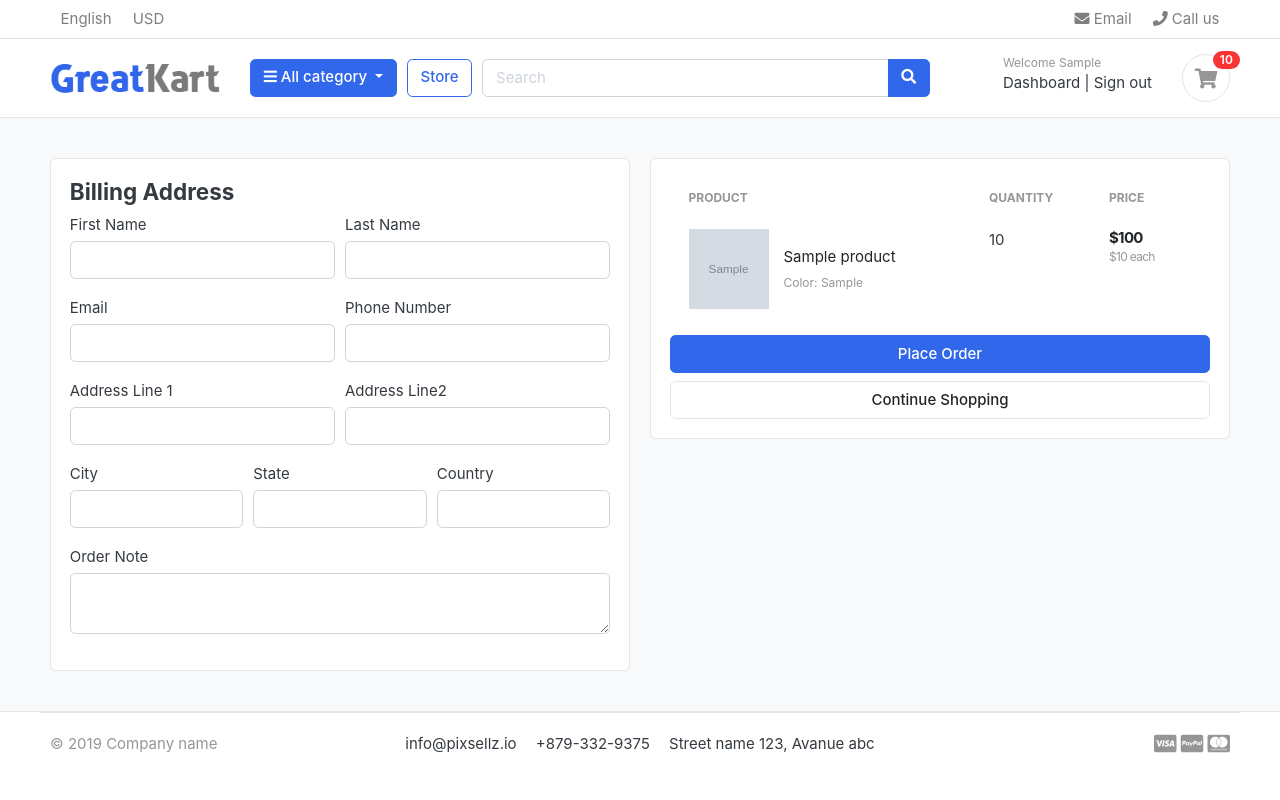
After one commit to ravi-4800/thekart-django, a Django app: page /cart/checkout/ in a window 1280 px wide. The commit adds this page. Run offline with Django 3.2, Linux system fonts and the light colour scheme; a user stored in the database is signed in; tables that the repository leaves empty hold one stand-in row (values such as "Sample post"); grey boxes marked "Sample" are stand-in pictures; some libraries are stand-ins or nearby versions; some web fonts are replaced.

Commit message:
handled cart and checkout for logged in users

```diff
--- a/carts/context_processors.py
+++ b/carts/context_processors.py
@@ -6,8 +6,11 @@ def counter(request):
 		return {}
 	cart_count = 0
 	try:
-		cart = Cart.objects.get(cart_id=_cart_id(request))
-		cart_items = CartItem.objects.filter(cart=cart)
+		if request.user.is_authenticated:
+			cart_items = CartItem.objects.filter(user=request.user)
+		else:
+			cart = Cart.objects.get(cart_id=_cart_id(request))
+			cart_items = CartItem.objects.filter(cart=cart)
 		for cart_item in cart_items:
 			cart_count += cart_item.quantity
 	except Cart.DoesNotExist:
--- a/carts/models.py
+++ b/carts/models.py
@@ -1,5 +1,6 @@
 from django.db import models
 from store.models import Product, Variation
+from accounts.models import Account
 
 # Create your models here.
 class Cart(models.Model):
@@ -10,9 +11,10 @@ class Cart(models.Model):
 		return self.cart_id
 
 class CartItem(models.Model):
+	user = models.ForeignKey(Account, on_delete=models.CASCADE, null=True)
 	product = models.ForeignKey(Product, on_delete=models.CASCADE)
 	variations = models.ManyToManyField(Variation, blank=True)
-	cart = models.ForeignKey(Cart, on_delete=models.CASCADE)
+	cart = models.ForeignKey(Cart, on_delete=models.CASCADE, null=True)
 	quantity = models.IntegerField()
 	is_active = models.BooleanField(default=True)
 
--- a/carts/urls.py
+++ b/carts/urls.py
@@ -6,4 +6,6 @@ urlpatterns = [
 	path('add_cart/<int:product_id>/', views.add_cart, name='add_cart'),
 	path('remove_cart/<int:product_id>/<int:cart_id>/', views.remove_cart, name='remove_cart'),
 	path('remove_cart_item/<int:product_id>/<int:cart_id>/', views.remove_cart_item, name='remove_cart_item'),
+
+	path('checkout/', views.checkout, name='checkout'),
 ]
--- a/carts/views.py
+++ b/carts/views.py
@@ -3,6 +3,8 @@ from store.models import Product, Variation
 from .models import Cart, CartItem
 from django.http import HttpResponse
 from django.core.exceptions import ObjectDoesNotExist
+
+from django.contrib.auth.decorators import login_required
 
 # Create your views here.
 def _cart_id(request):
@@ -12,7 +14,9 @@ def _cart_id(request):
 	return cart_id
 
 def add_cart(request, product_id):
+	current_user = request.user
 	product = Product.objects.get(id=product_id)
+
 	product_variation = []
 	if request.method == 'POST':
 		for item in request.POST:
@@ -26,40 +30,70 @@ def add_cart(request, product_id):
 				product_variation.append(variation)
 			except:
 				pass
-	try:
-		cart = Cart.objects.get(cart_id=_cart_id(request))
-	except Cart.DoesNotExist:
-		cart = Cart.objects.create(cart_id=_cart_id(request))
-		cart.save()
+	if current_user.is_authenticated:
+		does_cart_item_exist = CartItem.objects.filter(product=product, user=current_user).exists()
+		if does_cart_item_exist:
+			cart_items = CartItem.objects.filter(product=product, user=current_user)
 
-	does_cart_item_exist = CartItem.objects.filter(product=product, cart=cart).exists()
-	if does_cart_item_exist:
-		cart_items = CartItem.objects.filter(product=product, cart=cart)
+			ex_var_list = []
+			cart_item_ids = []
+			for item in cart_items:
+				existing_variation = item.variations.all()
+				ex_var_list.append(list(existing_variation))
+				cart_item_ids.append(item.id)
 
-		ex_var_list = []
-		cart_item_ids = []
-		for item in cart_items:
-			existing_variation = item.variations.all()
-			ex_var_list.append(list(existing_variation))
-			cart_item_ids.append(item.id)
+			if product_variation in ex_var_list:
+				index = ex_var_list.index(product_variation)
+				cart_item = CartItem.objects.get(product=product, id=cart_item_ids[index])
+				cart_item.quantity += 1
+				cart_item.save()
+			else:
+				cart_item = CartItem.objects.create(product=product, user=current_user, quantity=1)
+				if len(product_variation) > 0:
+					cart_item.variations.clear()
+					cart_item.variations.add(*product_variation)
+				cart_item.save()
+		else:
+			cart_item = CartItem.objects.create(product=product, user=current_user, quantity=1)
+			if len(product_variation) > 0:
+				cart_item.variations.clear()
+				cart_item.variations.add(*product_variation)
+			cart_item.save()
+	else:
+		try:
+			cart = Cart.objects.get(cart_id=_cart_id(request))
+		except Cart.DoesNotExist:
+			cart = Cart.objects.create(cart_id=_cart_id(request))
+			cart.save()
 
-		if product_variation in ex_var_list:
-			index = ex_var_list.index(product_variation)
-			cart_item = CartItem.objects.get(product=product, id=cart_item_ids[index])
-			cart_item.quantity += 1
-			cart_item.save()
+		does_cart_item_exist = CartItem.objects.filter(product=product, cart=cart).exists()
+		if does_cart_item_exist:
+			cart_items = CartItem.objects.filter(product=product, cart=cart)
+
+			ex_var_list = []
+			cart_item_ids = []
+			for item in cart_items:
+				existing_variation = item.variations.all()
+				ex_var_list.append(list(existing_variation))
+				cart_item_ids.append(item.id)
+
+			if product_variation in ex_var_list:
+				index = ex_var_list.index(product_variation)
+				cart_item = CartItem.objects.get(product=product, id=cart_item_ids[index])
+				cart_item.quantity += 1
+				cart_item.save()
+			else:
+				cart_item = CartItem.objects.create(product=product, cart=cart, quantity=1)
+				if len(product_variation) > 0:
+					cart_item.variations.clear()
+					cart_item.variations.add(*product_variation)
+				cart_item.save()
 		else:
 			cart_item = CartItem.objects.create(product=product, cart=cart, quantity=1)
 			if len(product_variation) > 0:
 				cart_item.variations.clear()
 				cart_item.variations.add(*product_variation)
 			cart_item.save()
-	else:
-		cart_item = CartItem.objects.create(product=product, cart=cart, quantity=1)
-		if len(product_variation) > 0:
-			cart_item.variations.clear()
-			cart_item.variations.add(*product_variation)
-		cart_item.save()
 	return redirect('cart')
 
 def remove_cart(request, product_id, cart_id):
@@ -89,8 +123,11 @@ def cart(request, total=0, quantity=0, cart_items=None):
 	try:
 		tax = 0
 		grand_total = 0
-		cart = Cart.objects.get(cart_id=_cart_id(request))
-		cart_items = CartItem.objects.filter(cart=cart, is_active=True)
+		if request.user.is_authenticated:
+			cart_items = CartItem.objects.filter(user=request.user, is_active=True)
+		else:
+			cart = Cart.objects.get(cart_id=_cart_id(request))
+			cart_items = CartItem.objects.filter(cart=cart, is_active=True)
 		for cart_item in cart_items:
 			total += (cart_item.product.price * cart_item.quantity)
 			quantity += cart_item.quantity
@@ -108,3 +145,30 @@ def cart(request, total=0, quantity=0, cart_items=None):
 	}
 
 	return render(request, 'store/cart.html', context)
+
+@login_required(login_url='login')
+def checkout(request, total=0, quantity=0, cart_items=None):
+	try:
+		tax = 0
+		grand_total = 0
+		if request.user.is_authenticated:
+			cart_items = CartItem.objects.filter(user=request.user, is_active=True)
+		else:
+			cart = Cart.objects.get(cart_id=_cart_id(request))
+			cart_items = CartItem.objects.filter(cart=cart, is_active=True)
+		for cart_item in cart_items:
+			total += (cart_item.product.price * cart_item.quantity)
+			quantity += cart_item.quantity
+		tax = (total * 2) / 100
+		grand_total = total + tax
+	except ObjectDoesNotExist:
+		pass
+
+	context = {
+		'total': total,
+		'quantity': quantity,
+		'cart_items': cart_items,
+		'tax': tax,
+		'grand_total': grand_total,
+	}
+	return render(request, 'store/checkout.html', context)
--- a/templates/store/cart.html
+++ b/templates/store/cart.html
@@ -101,7 +101,7 @@
 			<p class="text-center mb-3">
 				<img src="{% static './images/misc/payments.png' %}" height="26">
 			</p>
-			<a href="./place-order.html" class="btn btn-primary btn-block"> Checkout </a>
+			<a href="{% url 'checkout' %}" class="btn btn-primary btn-block"> Checkout </a>
 			<a href="{% url 'store' %}" class="btn btn-light btn-block">Continue Shopping</a>
 		</div> <!-- card-body.// -->
 		</div> <!-- card.// -->
--- /dev/null
+++ b/templates/store/checkout.html
@@ -0,0 +1,132 @@
+{% extends 'base.html' %}
+{% load static %}
+
+
+{% block content %}
+
+<section class="section-content padding-y bg">
+<div class="container">
+
+<!-- ============================ COMPONENT 1 ================================= -->
+<form action="" method="POST">
+{% csrf_token %}
+<div class="row">
+	<aside class="col-lg-6">
+<div class="card">
+	<div class="card-body">
+		<h4 class="cart-title">Billing Address</h4>
+			<div class="form-row">
+				<div class="col form-group">
+					<label>First Name</label>
+					<input type="text" name="first_name" class="form-control" required>
+				</div>
+				<div class="col form-group">
+					<label>Last Name</label>
+					<input type="text" name="last_name" class="form-control" required>
+				</div>
+			</div>
+			<div class="form-row">
+				<div class="col form-group">
+					<label>Email</label>
+					<input type="text" name="email" class="form-control" required>
+				</div>
+				<div class="col form-group">
+					<label>Phone Number</label>
+					<input type="text" name="phone_number" class="form-control" required>
+				</div>
+			</div>
+			<div class="form-row">
+				<div class="col form-group">
+					<label>Address Line 1</label>
+					<input type="text" name="address_line_1" class="form-control" required>
+				</div>
+				<div class="col form-group">
+					<label>Address Line2</label>
+					<input type="text" name="address_line_2" class="form-control">
+				</div>
+			</div>
+			<div class="form-row">
+				<div class="col form-group">
+					<label>City</label>
+					<input type="text" name="city" class="form-control" required>
+				</div>
+				<div class="col form-group">
+					<label>State</label>
+					<input type="text" name="state" class="form-control" required>
+				</div>
+				<div class="col form-group">
+					<label>Country</label>
+					<input type="text" name="country" class="form-control" required>
+				</div>
+			</div>
+			<div class="form-row">
+				<div class="col form-group">
+					<label>Order Note</label>
+					<textarea name="order_note" rows="2" class="form-control"></textarea>
+				</div>
+			</div>
+	</div>
+</div> <!-- card.// -->
+
+	</aside> <!-- col.// -->
+	<aside class="col-lg-6">
+
+		<div class="card">
+		<div class="card-body">
+			<table class="table table-borderless table-shopping-cart">
+<thead class="text-muted">
+<tr class="small text-uppercase">
+  <th scope="col">Product</th>
+  <th scope="col" width="120">Quantity</th>
+  <th scope="col" width="120">Price</th>
+</tr>
+</thead>
+<tbody>
+{% for cart_item in cart_items %}
+<tr>
+	<td>
+		<figure class="itemside align-items-center">
+			<div class="aside"><a href="{{ cart_item.product.get_url }}"><img src="{{ cart_item.product.images.url }}" class="img-sm"></a></div>
+			<figcaption class="info">
+				<a href="{{ cart_item.product.get_url }}" class="title text-dark">{{ cart_item.product.product_name }}</a>
+				<p class="text-muted small">
+				{% if cart_item.variations.all %}
+					{% for item in cart_item.variations.all %}
+						{{ item.variation_category | capfirst }}: {{ item.variation_value | capfirst }} <br>
+					{% endfor %}
+				{% endif %}
+				</p>
+			</figcaption>
+		</figure>
+	</td>
+	<td>
+		<label>{{ cart_item.quantity }}</label>
+	</td>
+	<td>
+		<div class="price-wrap">
+			<var class="price">${{ cart_item.sub_total }}</var>
+			<small class="text-muted"> ${{ cart_item.product.price }} each </small>
+		</div> <!-- price-wrap .// -->
+	</td>
+</tr>
+{% endfor %}
+
+</tbody>
+</table>
+			<button type="submit" class="btn btn-primary btn-block"> Place Order</button>
+			<a href="{% url 'store' %}" class="btn btn-light btn-block">Continue Shopping</a>
+		</div> <!-- card-body.// -->
+		</div> <!-- card.// -->
+
+</aside> <!-- col.// -->
+
+
+</div> <!-- row.// -->
+</form>
+<!-- ============================ COMPONENT 1 END .// ================================= -->
+
+</div> <!-- container .//  -->
+</section>
+<!-- ========================= SECTION CONTENT END// ========================= -->
+
+{% endblock %}
```
Also changed, not shown: accounts/views.py (+51 -1 lines), carts/migrations/0003_auto_20210601_1311.py (added).
